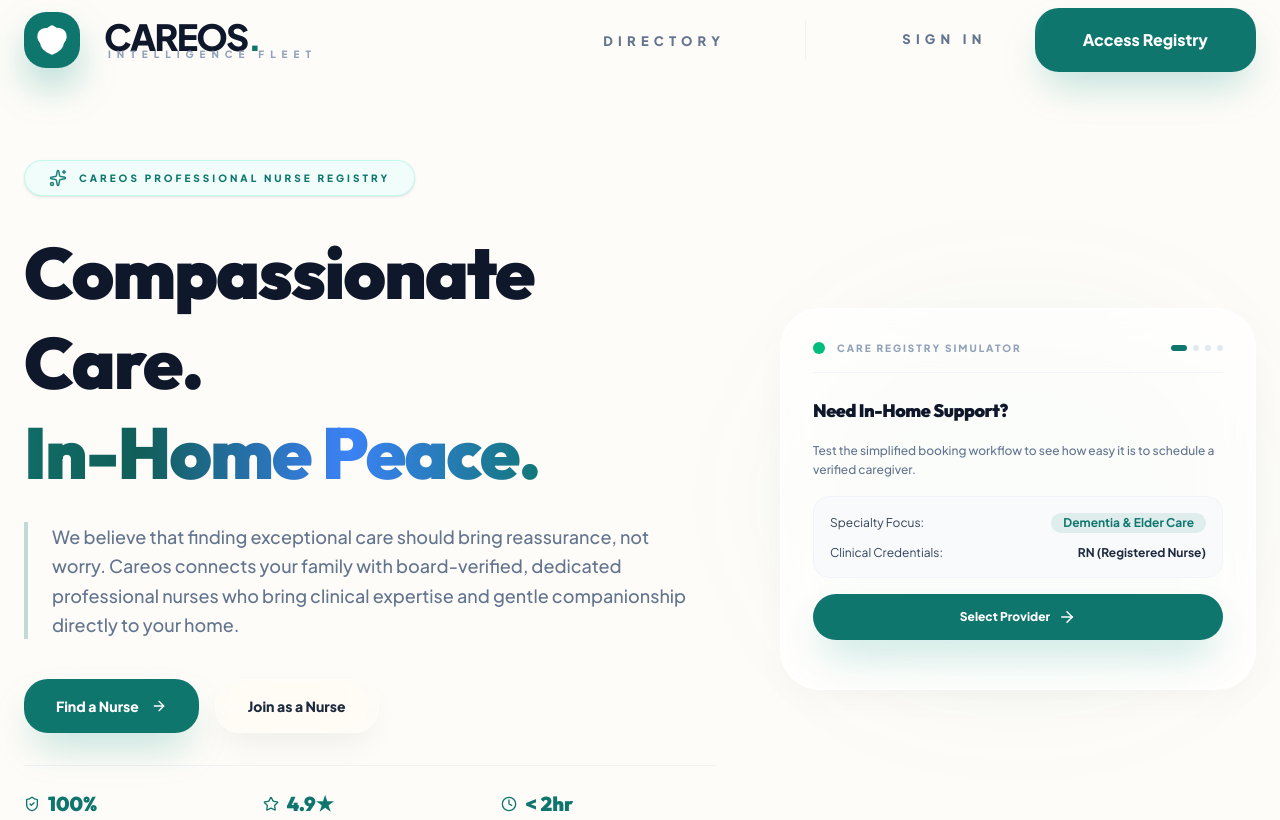
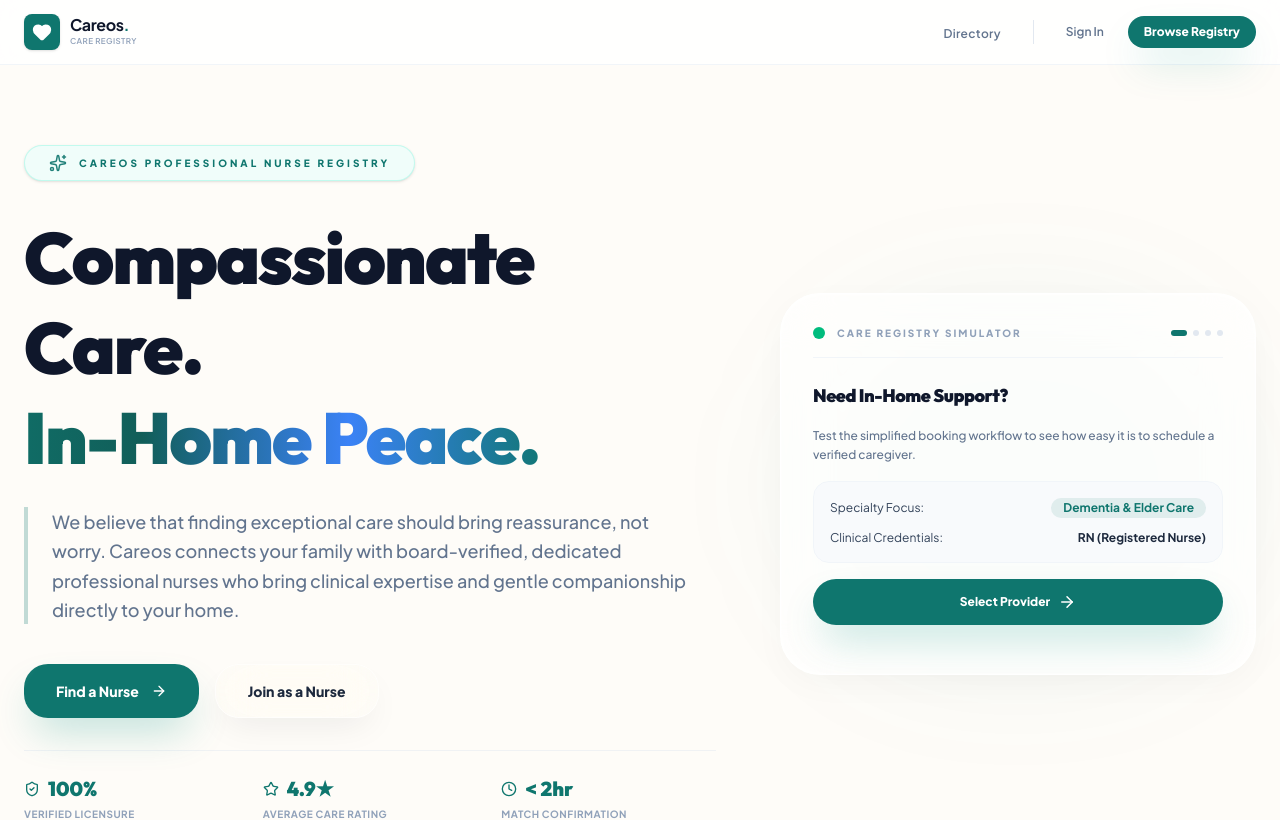
Before and after one commit to 1mos-droid/careos-legacy, a React app in the folder frontend/: page / in a window 1280 px wide. Shown: the top 820 px of the page. Built offline with nearby package versions, Linux system fonts and the light colour scheme; the HTML template or start-up script is replaced by a standard one.

Commit message:
feat(components): update Navbar layout and navigation links

```diff
--- a/frontend/src/components/layout/Navbar.jsx
+++ b/frontend/src/components/layout/Navbar.jsx
@@ -14,85 +14,76 @@
   ].filter(Boolean);
 
   return (
-    <nav className="sticky top-0 z-[100] glass-nav">
-      <div className="max-w-7xl mx-auto px-6 h-20 flex items-center justify-between">
+    <nav className="sticky top-0 z-[100] bg-white/80 backdrop-blur-md border-b border-slate-100">
+      <div className="max-w-7xl mx-auto px-6 h-16 flex items-center justify-between">
 
         {/* Logo */}
-        <Link to="/" className="flex items-center gap-6 group">
-          <div className="relative perspective-1000">
-            <motion.div
-              whileHover={{ rotateY: 180, scale: 1.1 }}
-              transition={{ duration: 0.8, ease: "anticipate" }}
-              className="h-14 w-14 rounded-[22px] bg-brand-primary flex items-center justify-center text-white shadow-[0_20px_40px_-5px_rgba(13,148,136,0.4)] preserve-3d"
-            >
-              <Heart className="h-8 w-8 fill-current backface-hidden" />
-              <div className="absolute inset-0 flex items-center justify-center rotateY-180 backface-hidden">
-                <ShieldCheck className="h-8 w-8 fill-current" />
-              </div>
-            </motion.div>
+        <Link to="/" className="flex items-center gap-2.5 group">
+          <div className="h-9 w-9 rounded-lg bg-brand-primary flex items-center justify-center text-white shadow-sm">
+            <Heart className="h-5 w-5 fill-current" />
           </div>
-          <div className="flex flex-col -space-y-2">
-            <span className="text-4xl font-black text-slate-900 tracking-tighter uppercase leading-none">Careos<span className="text-brand-primary">.</span></span>
-            <span className="text-[10px] font-black uppercase tracking-[0.6em] text-slate-400 pl-1">Intelligence Fleet</span>
+          <div className="flex flex-col text-left">
+            <span className="text-base font-bold text-slate-900 tracking-tight leading-none">
+              Careos<span className="text-brand-primary">.</span>
+            </span>
+            <span className="text-[8px] font-semibold uppercase tracking-wider text-slate-400 mt-0.5">
+              Care Registry
+            </span>
           </div>
         </Link>
 
         {/* Desktop Links */}
-        <div className="hidden md:flex items-center gap-16">
+        <div className="hidden md:flex items-center gap-8">
           {navLinks.map((link) => (
             <Link
               key={link.path}
               to={link.path}
-              className="relative group py-2"
+              className="relative py-1.5"
             >
-              <span className={`text-[13px] font-black uppercase tracking-[0.4em] transition-all duration-500 ${location.pathname === link.path ? 'text-brand-primary' : 'text-slate-500 group-hover:text-slate-950'}`}>
+              <span className={`text-xs font-semibold tracking-wide transition-colors ${location.pathname === link.path ? 'text-brand-primary' : 'text-slate-500 hover:text-slate-900'}`}>
                 {link.name}
               </span>
-              <motion.div
-                layoutId="navUnderline"
-                className={`absolute -bottom-2 left-0 h-[3px] bg-brand-primary transition-all duration-700 ${location.pathname === link.path ? 'w-full' : 'w-0 group-hover:w-full'}`}
-              />
               {location.pathname === link.path && (
                 <motion.div
-                  layoutId="navGlow"
-                  className="absolute -top-4 left-1/2 -translate-x-1/2 w-12 h-12 bg-brand-primary/10 blur-xl rounded-full"
+                  layoutId="navUnderline"
+                  className="absolute -bottom-1.5 left-0 right-0 h-0.5 bg-brand-primary rounded-full"
                 />
               )}
             </Link>
           ))}
 
-          <div className="h-10 w-px bg-slate-200/50 mx-4" />
+          <div className="h-6 w-px bg-slate-200" />
 
           {user ? (
-            <div className="flex items-center gap-6">
-              <div className="flex items-center gap-5 pl-2 pr-6 py-2.5 rounded-[24px] bg-white border border-slate-100 group cursor-pointer hover:shadow-2xl hover:shadow-slate-200/60 transition-all duration-700">
-                <div className="h-12 w-12 rounded-[18px] bg-brand-primary/10 flex items-center justify-center text-brand-primary text-sm font-black uppercase border border-brand-primary/10 group-hover:bg-brand-primary group-hover:text-white transition-all duration-700 group-hover:rotate-[15deg]">
+            <div className="flex items-center gap-4">
+              <div className="flex items-center gap-3 pl-1.5 pr-4 py-1.5 rounded-xl bg-slate-50 border border-slate-100 hover:bg-slate-100/60 transition-colors cursor-pointer">
+                <div className="h-8 w-8 rounded-lg bg-brand-primary/10 flex items-center justify-center text-brand-primary text-xs font-bold uppercase">
                   {user.name.charAt(0)}
                 </div>
                 <div className="flex flex-col text-left">
-                  <span className="text-sm font-black text-slate-900 leading-none">{user.name.split(' ')[0]}</span>
-                  <span className="text-[10px] font-bold text-slate-400 uppercase tracking-widest mt-1.5">{user.role}</span>
+                  <span className="text-xs font-bold text-slate-800 leading-none">{user.name.split(' ')[0]}</span>
+                  <span className="text-[8px] font-semibold text-slate-400 uppercase tracking-wider mt-1">{user.role}</span>
                 </div>
               </div>
               <button
                 onClick={() => { onLogout(); navigate('/'); }}
-                className="p-4 rounded-2xl text-slate-400 hover:text-rose-500 hover:bg-rose-50 transition-all duration-500 cursor-pointer border border-transparent hover:border-rose-100 group"
+                className="p-2 rounded-lg text-slate-400 hover:text-rose-500 hover:bg-rose-50 transition-all cursor-pointer border border-transparent"
                 title="Sign Out"
               >
-                <LogOut className="h-7 w-7 group-hover:scale-110 transition-transform" />
+                <LogOut className="h-4.5 w-4.5" />
               </button>
             </div>
           ) : (
-            <div className="flex items-center gap-8">
-              <Link to="/auth?tab=login" className="text-[13px] font-black text-slate-500 hover:text-slate-950 transition-all uppercase tracking-[0.4em] px-4">Sign In</Link>
-              <Link to="/auth?tab=register" className="btn-primary !py-5 !px-12 shadow-[0_30px_60px_-10px_rgba(13,148,136,0.4)] hover:scale-110 active:scale-90">Access Registry</Link>
+            <div className="flex items-center gap-6">
+              <Link to="/auth?tab=login" className="text-xs font-semibold text-slate-500 hover:text-slate-900 transition-colors">Sign In</Link>
+              <Link to="/directory" className="btn-primary !py-2 !px-4 text-xs">Browse Registry</Link>
             </div>
           )}
         </div>
 
         {/* Mobile Menu Button */}
-        <button onClick={() => setIsOpen(!isOpen)} className="md:hidden p-2 rounded-xl text-slate-500 cursor-pointer">
-          {isOpen ? <X className="h-6 w-6" /> : <Menu className="h-6 w-6" />}
+        <button onClick={() => setIsOpen(!isOpen)} className="md:hidden p-2 rounded-lg text-slate-500 cursor-pointer">
+          {isOpen ? <X className="h-5 w-5" /> : <Menu className="h-5 w-5" />}
         </button>
       </div>
 
@@ -105,29 +96,32 @@
             exit={{ opacity: 0, height: 0 }}
             className="md:hidden bg-white border-t border-slate-100 overflow-hidden"
           >
-            <div className="p-6 space-y-4">
+            <div className="p-4 space-y-3">
               {navLinks.map((link) => (
                 <Link
                   key={link.path}
                   to={link.path}
                   onClick={() => setIsOpen(false)}
-                  className="flex items-center gap-4 text-lg font-black text-slate-900"
+                  className="flex items-center gap-3 py-2 px-3 rounded-lg text-sm font-semibold text-slate-700 hover:bg-slate-50"
                 >
-                  <link.icon className="h-5 w-5 text-brand-primary" />
-                  {link.name}
+                  <link.icon className="h-4.5 w-4.5 text-brand-primary" />
+                  <span>{link.name}</span>
                 </Link>
               ))}
-              <div className="pt-4 border-t border-slate-100">
+              <div className="pt-3 border-t border-slate-100">
                 {user ? (
                   <button
                     onClick={() => { onLogout(); navigate('/'); setIsOpen(false); }}
-                    className="flex items-center gap-4 text-lg font-black text-rose-500 cursor-pointer"
+                    className="w-full flex items-center gap-3 py-2 px-3 rounded-lg text-sm font-semibold text-rose-500 hover:bg-rose-50 cursor-pointer"
                   >
-                    <LogOut className="h-5 w-5" />
-                    Sign Out
+                    <LogOut className="h-4.5 w-4.5" />
+                    <span>Sign Out</span>
                   </button>
                 ) : (
-                  <Link to="/auth?tab=login" onClick={() => setIsOpen(false)} className="btn-primary w-full block text-center">Get Started</Link>
+                  <div className="grid grid-cols-2 gap-2 pt-1">
+                    <Link to="/auth?tab=login" onClick={() => setIsOpen(false)} className="btn-glass text-center py-2 px-4 text-xs">Sign In</Link>
+                    <Link to="/directory" onClick={() => setIsOpen(false)} className="btn-primary text-center py-2 px-4 text-xs">Browse</Link>
+                  </div>
                 )}
               </div>
             </div>
```
